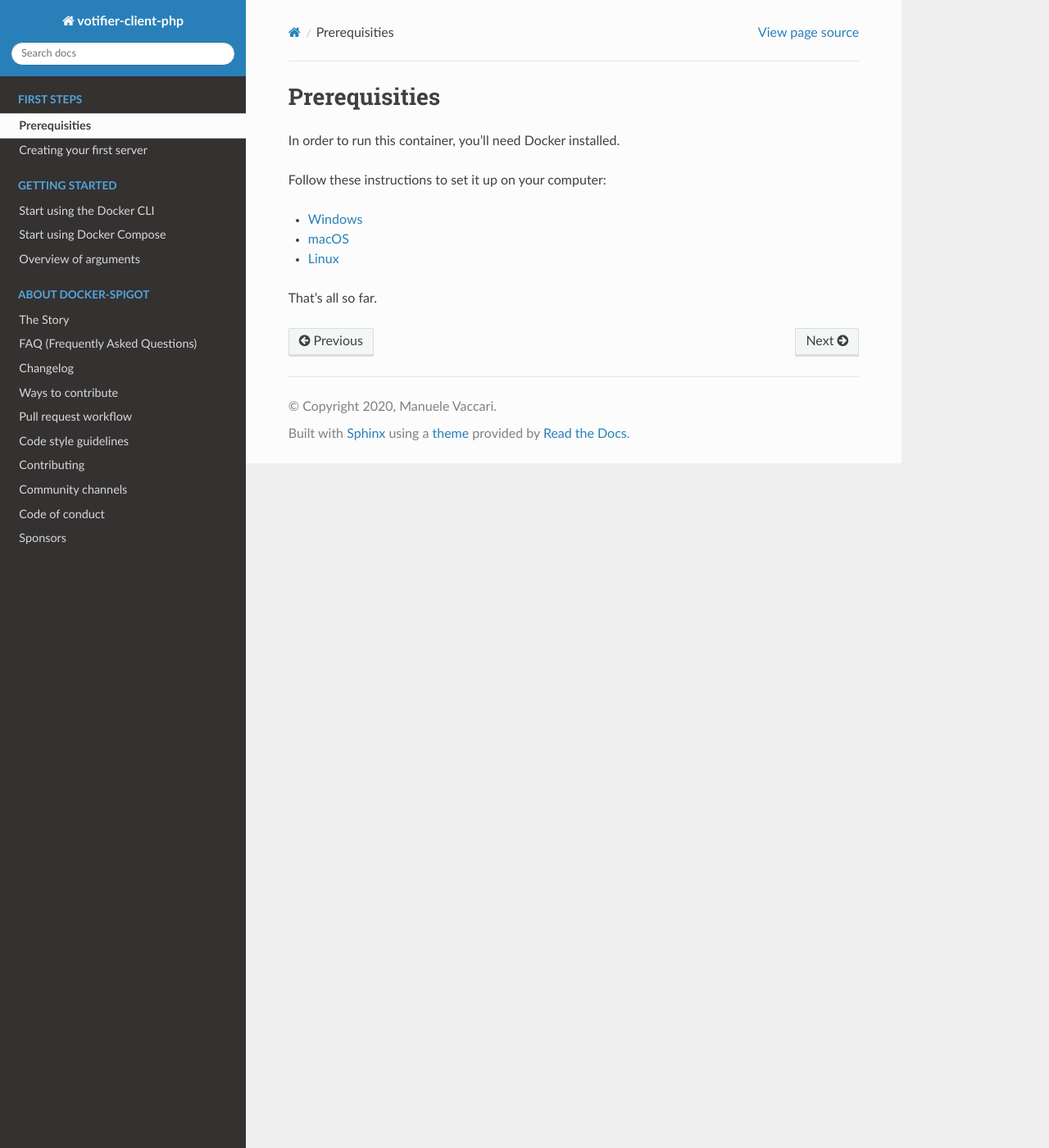
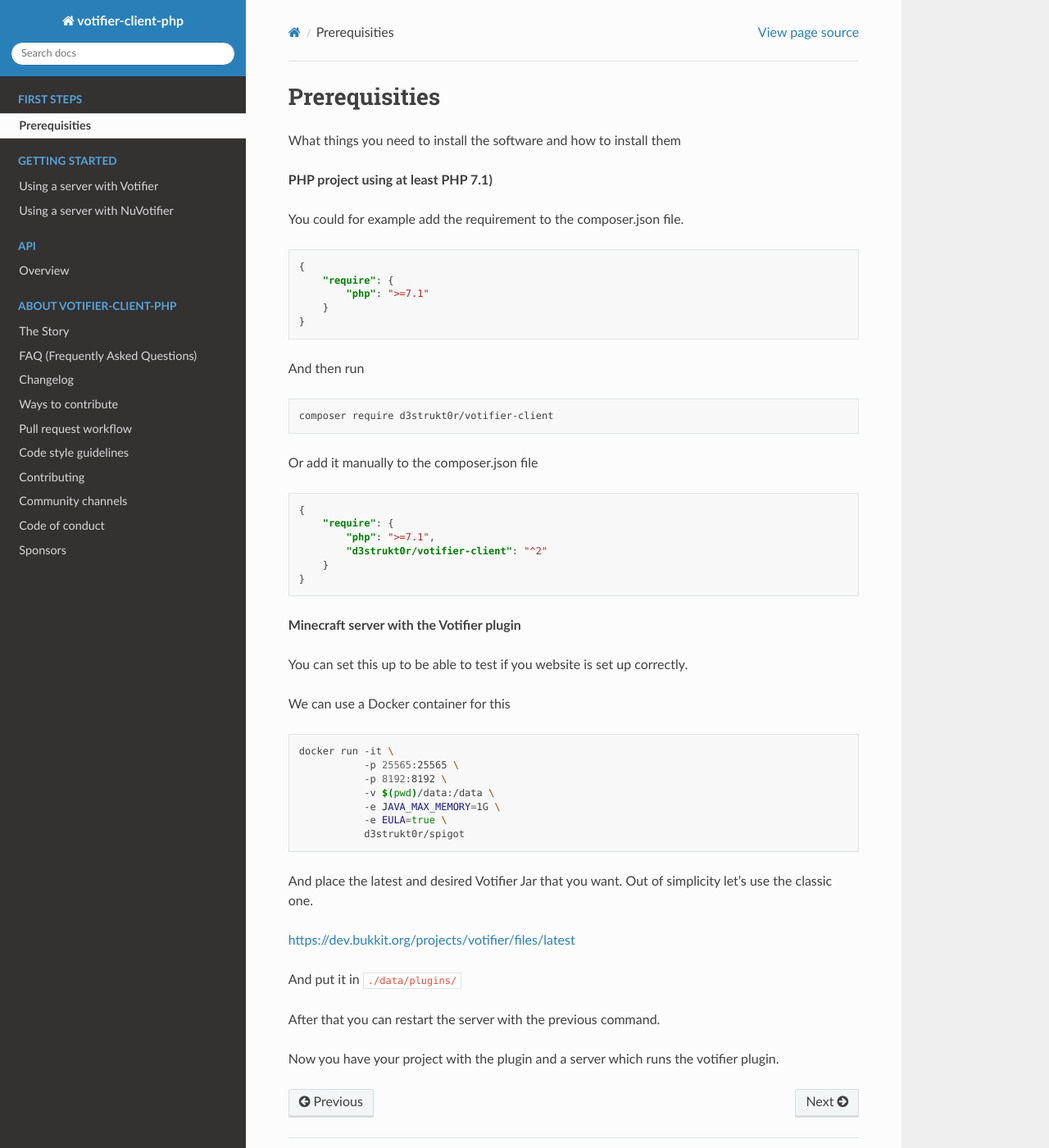
Before and after one commit to D3strukt0r/votifier-client-php, a Sphinx documentation site: the page built from docs/pages/first-steps/prerequisities.rst, in a window 1280 px wide and 1400 px high. Shown: the whole window at 82% size. Built offline with Sphinx 7.4.7 and the Read the Docs theme 2.0.0, drawn with Linux system fonts in a browser that asks for light colours.

```diff
--- /dev/null
+++ b/docs/pages/api/ServerType/ClassicVotifier.rst
@@ -0,0 +1,3 @@
+=======================================================
+D3strukt0r\\VotifierClient\\ServerType\\ClassicVotifier
+=======================================================
--- /dev/null
+++ b/docs/pages/api/ServerType/NuVotifier.rst
@@ -0,0 +1,3 @@
+==================================================
+D3strukt0r\\VotifierClient\\ServerType\\NuVotifier
+==================================================
--- /dev/null
+++ b/docs/pages/api/Vote.rst
@@ -0,0 +1,3 @@
+================================
+D3strukt0r\\VotifierClient\\Vote
+================================
--- /dev/null
+++ b/docs/pages/api/VoteType/ClassicVote.rst
@@ -0,0 +1,3 @@
+=================================================
+D3strukt0r\\VotifierClient\\VoteType\\ClassicVote
+=================================================
--- a/docs/pages/first-steps/prerequisities.rst
+++ b/docs/pages/first-steps/prerequisities.rst
@@ -2,12 +2,59 @@
 Prerequisities
 ==============
 
-In order to run this container, you'll need Docker installed.
+What things you need to install the software and how to install them
 
-Follow these instructions to set it up on your computer:
+**PHP project using at least PHP 7.1)**
 
-- `Windows <https://docs.docker.com/docker-for-windows/install/>`_
-- `macOS <https://docs.docker.com/docker-for-mac/install/>`_
-- `Linux <https://docs.docker.com/install/linux/docker-ce/ubuntu/>`_
+You could for example add the requirement to the composer.json file.
 
-That's all so far.
+.. code-block:: json
+
+    {
+        "require": {
+            "php": ">=7.1"
+        }
+    }
+
+And then run
+
+.. code-block:: bash
+
+    composer require d3strukt0r/votifier-client
+
+Or add it manually to the composer.json file
+
+.. code-block:: json
+
+    {
+        "require": {
+            "php": ">=7.1",
+            "d3strukt0r/votifier-client": "^2"
+        }
+    }
+
+**Minecraft server with the Votifier plugin**
+
+You can set this up to be able to test if you website is set up correctly.
+
+We can use a Docker container for this
+
+.. code-block:: bash
+
+    docker run -it \
+               -p 25565:25565 \
+               -p 8192:8192 \
+               -v $(pwd)/data:/data \
+               -e JAVA_MAX_MEMORY=1G \
+               -e EULA=true \
+               d3strukt0r/spigot
+
+And place the latest and desired Votifier Jar that you want. Out of simplicity let's use the classic one.
+
+https://dev.bukkit.org/projects/votifier/files/latest
+
+And put it in :code:`./data/plugins/`
+
+After that you can restart the server with the previous command.
+
+Now you have your project with the plugin and a server which runs the votifier plugin.
```
Also changed, not shown: README.md (+4 -4 lines), docs/index.rst (+10 -5 lines), docs/pages/api/index.rst (added, +11 -0 lines), docs/pages/first-steps/first-server.rst (deleted, +0 -37 lines), docs/pages/getting-started/arguments.rst (deleted, +0 -35 lines), docs/pages/getting-started/docker-cli.rst (deleted, +0 -71 lines), docs/pages/getting-started/docker-compose.rst (deleted, +0 -33 lines), docs/pages/getting-started/nuvotifier.rst (added, +52 -0 lines), docs/pages/getting-started/votifier.rst (added, +35 -0 lines).
